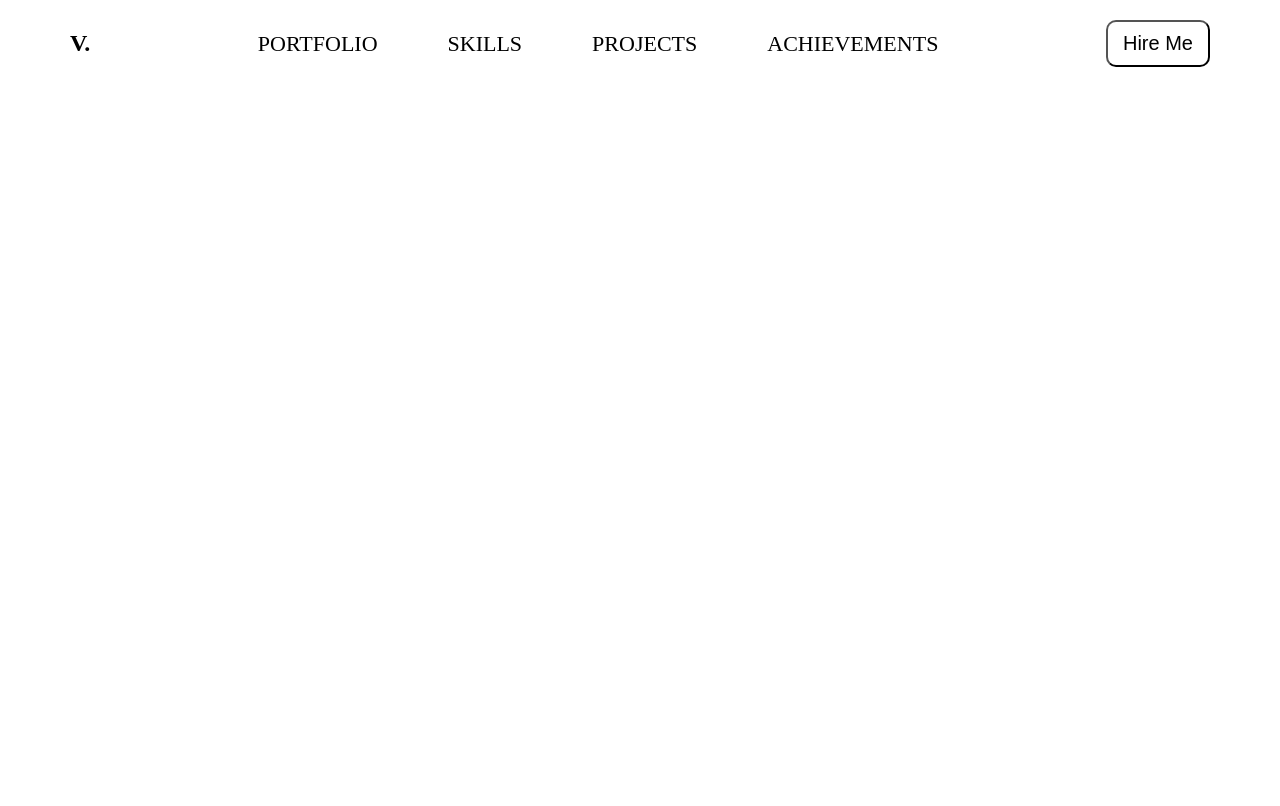
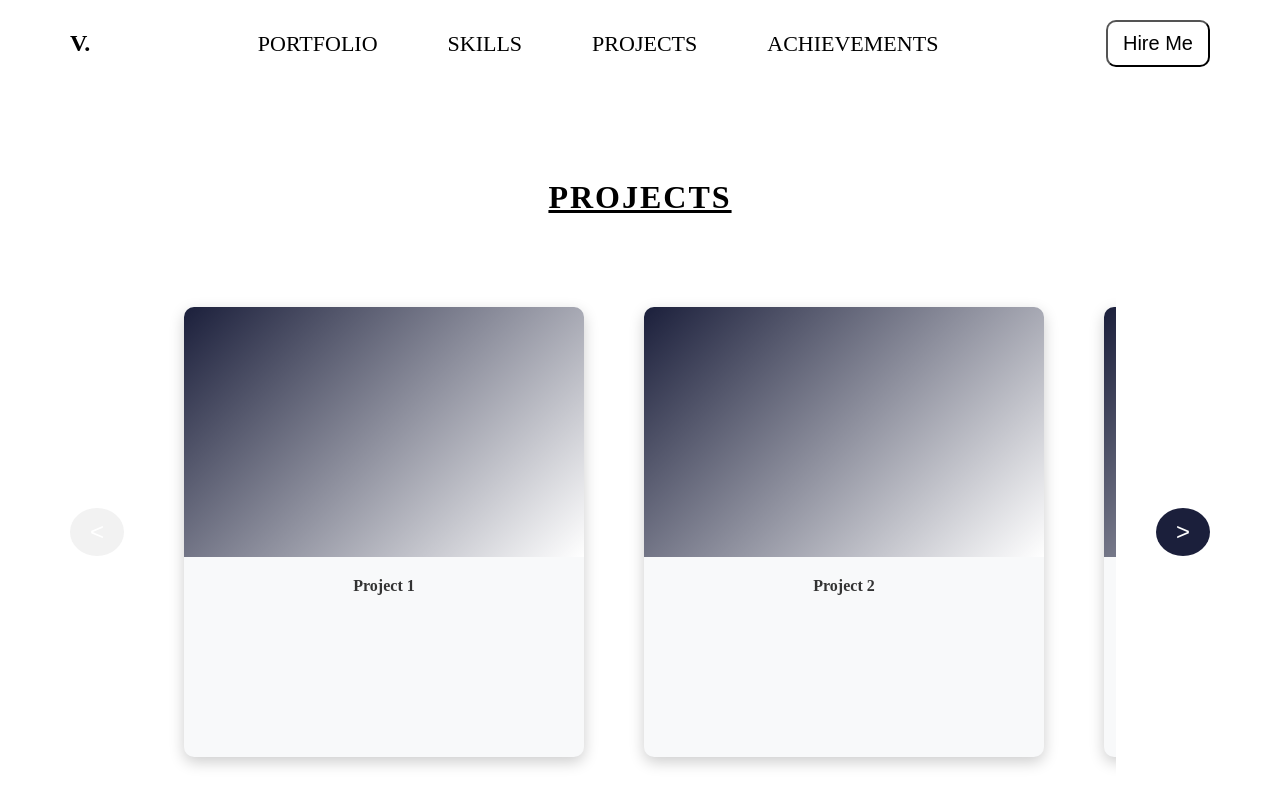
Before and after one commit to VISHNUPRABHU-170/portfolio, a React (Vite) app: page /projects in a window 1280 px wide. Shown: the top 806 px of the page. Built offline with nearby package versions, Linux system fonts and the light colour scheme.

Commit message:
Added Projects to the list.

```diff
--- a/src/App.jsx
+++ b/src/App.jsx
@@ -2,6 +2,7 @@ import { Routes, Route } from "react-router-dom";
 import Header from "./components/header/Header";
 import Landing from "./pages/landing/Landing";
 import Skills from "./pages/skills/Skills";
+import Projects from "./pages/projects/Projects";
 
 export default function App() {
   return (
@@ -10,6 +11,7 @@ export default function App() {
       <Routes>
         <Route index element={<Landing />} />
         <Route path="skills" element={<Skills />} />
+        <Route path="projects" element={<Projects />} />
       </Routes>
     </>
   );
--- a/src/components/nav-list/NavList.jsx
+++ b/src/components/nav-list/NavList.jsx
@@ -11,7 +11,7 @@ export default function NavList() {
         <Link label="SKILLS" link="skills" className="nav-link" />
       </li>
       <li>
-        <Link label="PROJECTS" className="nav-link" />
+        <Link label="PROJECTS" link="projects" className="nav-link" />
       </li>
       <li>
         <Link label="ACHIEVEMENTS" className="nav-link" />
--- /dev/null
+++ b/src/pages/projects/Projects.css
@@ -0,0 +1,101 @@
+.projects {
+  height: 100vh;
+  display: flex;
+  flex-direction: column;
+  justify-content: center;
+  align-items: center;
+  gap: 50px;
+}
+
+.projects h1 {
+  font-size: 2rem;
+  text-transform: uppercase;
+  letter-spacing: 2px;
+  font-weight: bold;
+  text-decoration: underline;
+}
+
+/* Wrapper to contain the list and buttons */
+.projects__wrapper {
+  width: 100%;
+  display: flex;
+  align-items: center;
+  justify-content: space-between;
+}
+
+/* Project List (Carousel) */
+.projects__list {
+  width: 80%;
+  display: flex;
+  gap: 60px;
+  overflow-x: auto;
+  white-space: nowrap;
+  scroll-behavior: smooth;
+  padding: 20px 20px;
+}
+
+/* Ensure scrollbar is hidden (optional) */
+.projects__list::-webkit-scrollbar {
+  display: none;
+}
+
+/* Project Item (Card) */
+.projects__item {
+  min-width: 400px;
+  height: 450px;
+  border-radius: 10px;
+  flex: 0 0 auto;
+  background: #f8f9fa;
+  box-shadow: 0px 5px 15px rgba(0, 0, 0, 0.2);
+  transition: transform 0.3s ease-in-out;
+}
+
+.projects__item:hover {
+  transform: scale(1.05);
+}
+
+/* Left and Right Buttons */
+.projects__btn {
+  background: #1B1F3B;
+  color: white;
+  border: none;
+  padding: 10px 20px;
+  font-size: 1.5rem;
+  cursor: pointer;
+  border-radius: 50%;
+  transition: 0.3s;
+}
+
+.projects__btn__disable {
+  background: #F2F2F2;
+  color: white;
+  border: none;
+  padding: 10px 20px;
+  font-size: 1.5rem;
+  cursor: pointer;
+  border-radius: 50%;
+  transition: 0.3s;
+}
+
+/* Disable Button Style */
+.projects__btn:disabled {
+  background: #ccc;
+  cursor: not-allowed;
+}
+
+/* Project Logo */
+.project__logo {
+  height: 250px;
+  background: linear-gradient(135deg, #1B1F3B, #fff);
+  border-top-left-radius: 10px;
+  border-top-right-radius: 10px;
+}
+
+/* Project Content */
+.project__content {
+  padding: 20px;
+  text-align: center;
+  font-size: 1rem;
+  font-weight: bold;
+  color: #333;
+}
--- /dev/null
+++ b/src/pages/projects/Projects.jsx
@@ -0,0 +1,80 @@
+import { useRef, useState, useEffect } from "react";
+import "./Projects.css";
+
+export default function Projects() {
+  const carouselRef = useRef(null);
+  const [canScrollLeft, setCanScrollLeft] = useState(false);
+  const [canScrollRight, setCanScrollRight] = useState(true);
+
+  useEffect(() => {
+    updateScrollButtons();
+    window.addEventListener("resize", updateScrollButtons);
+    return () => window.removeEventListener("resize", updateScrollButtons);
+  }, []);
+
+  const updateScrollButtons = () => {
+    if (carouselRef.current) {
+      const { scrollLeft, scrollWidth, clientWidth } = carouselRef.current;
+      setCanScrollLeft(scrollLeft > 0);
+      setCanScrollRight(scrollLeft < scrollWidth - clientWidth);
+    }
+  };
+
+  const handleNext = () => {
+    if (carouselRef.current && canScrollRight) {
+      const scrollAmount = carouselRef.current.clientWidth * 0.35;
+      carouselRef.current.scrollBy({ left: scrollAmount, behavior: "smooth" });
+      setTimeout(updateScrollButtons, 500);
+    }
+  };
+
+  const handlePrev = () => {
+    if (carouselRef.current && canScrollLeft) {
+      const scrollAmount = carouselRef.current.clientWidth * 0.35;
+      carouselRef.current.scrollBy({ left: -scrollAmount, behavior: "smooth" });
+      setTimeout(updateScrollButtons, 500);
+    }
+  };
+
+  return (
+    <div className="projects">
+      <h1>Projects</h1>
+      <div className="projects__wrapper">
+        <button onClick={handlePrev} className={!canScrollLeft ? "projects__btn__disable" : "projects__btn"}>
+          &lt;
+        </button>
+        <div className="projects__list" ref={carouselRef} onScroll={updateScrollButtons}>
+          <div className="projects__item">
+            <div className="project__logo">
+            </div>
+            <div className="project__content">Project 1</div>
+          </div>
+          <div className="projects__item">
+            <div className="project__logo">
+            </div>
+            <div className="project__content">Project 2</div>
+          </div>
+          <div className="projects__item">
+            <div className="project__logo"></div>
+            <div className="project__content">Project 3</div>
+          </div>
+          <div className="projects__item">
+            <div className="project__logo"></div>
+            <div className="project__content">Project 4</div>
+          </div>
+          <div className="projects__item">
+            <div className="project__logo"></div>
+            <div className="project__content">Project 5</div>
+          </div>
+          <div className="projects__item">
+            <div className="project__logo"></div>
+            <div className="project__content">Project 6</div>
+          </div>
+        </div>
+        <button onClick={handleNext} className={!canScrollRight ? "projects__btn__disable" : "projects__btn"}>
+          &gt;
+        </button>
+      </div>
+    </div>
+  );
+}
--- a/src/pages/skills/Skills.css
+++ b/src/pages/skills/Skills.css
@@ -4,16 +4,21 @@
   flex-direction: column;
   justify-content: center;
   align-items: center;
+  gap: 50px;
 }
 
-h1 {
+.skills h1 {
+  font-size: 2rem;
+  text-transform: uppercase;
+  letter-spacing: 2px;
+  font-weight: bold;
   text-decoration: underline;
 }
 
 .skills-list {
   display: grid;
-  grid-template-columns: 1fr 1fr 1fr 1fr;
-  grid-gap: 20px;
+  grid-template-columns: 1fr 1fr 1fr 1fr 1fr 1fr;
+  grid-gap: 50px;
 }
 
 .skill-card {
```
